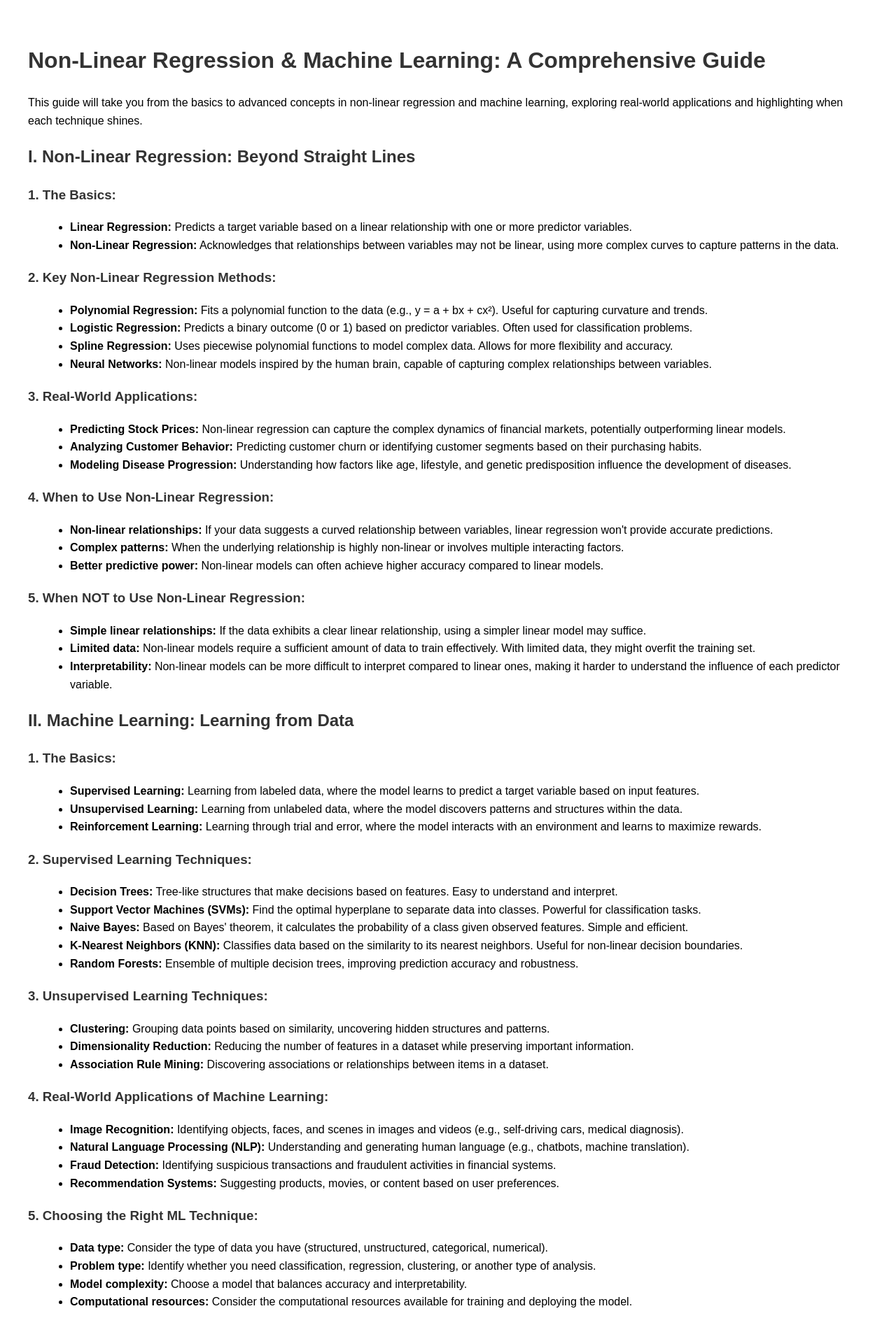
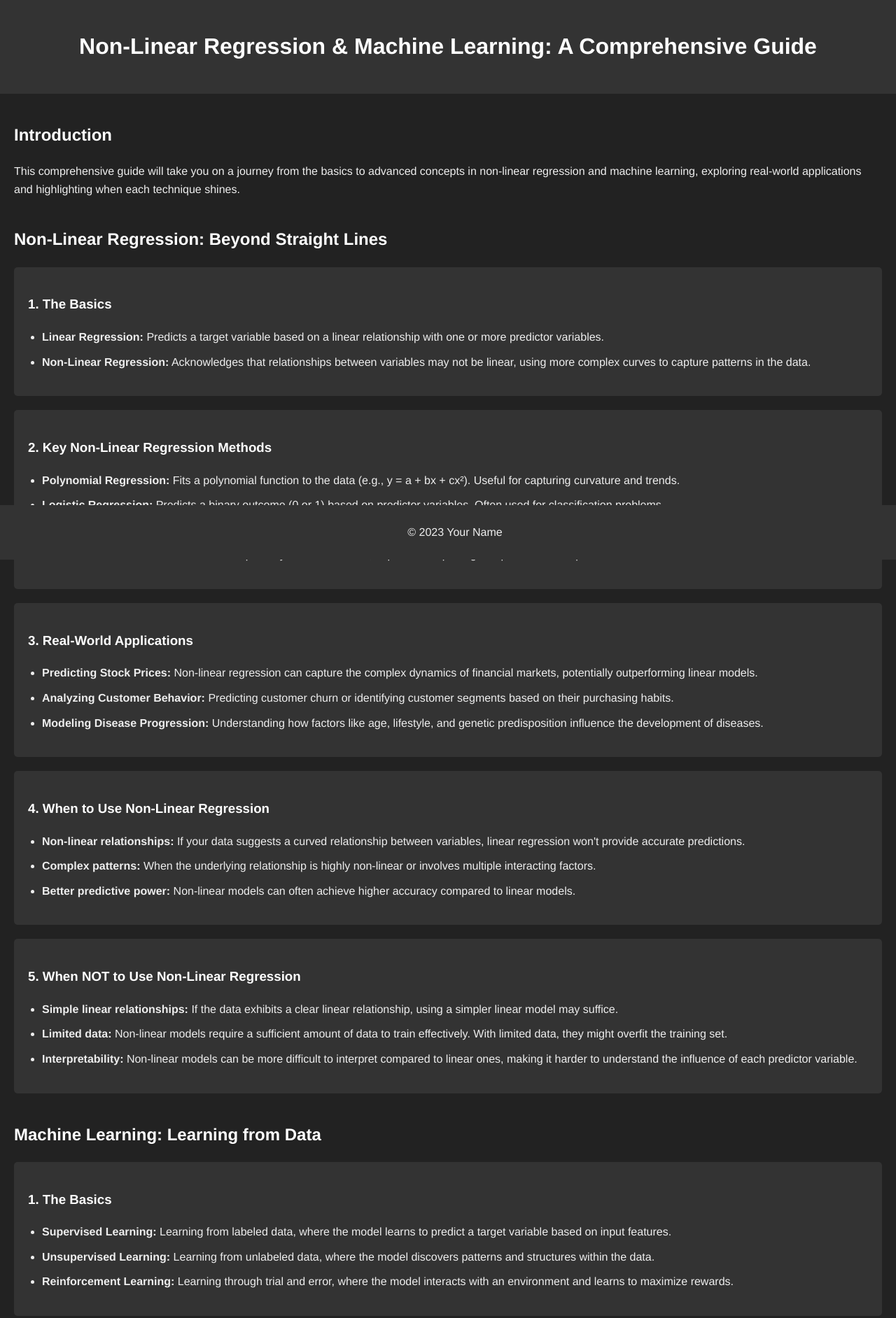
Before and after one commit to loydteds/non-linear-regression-guide, a plain HTML site: page index.html in a window 1280 px wide. Shown: the top 1884 px of the page at 70% size. Drawn offline with Linux system fonts and the light colour scheme.

Commit message:
Add files via upload

```diff
--- a/index.html
+++ b/index.html
@@ -3,124 +3,144 @@
 <head>
     <meta charset="UTF-8">
     <meta name="viewport" content="width=device-width, initial-scale=1.0">
-    <title>Non-Linear Regression & Machine Learning: A Comprehensive Guide</title>
-    <style>
-        body {
-            font-family: Arial, sans-serif;
-            line-height: 1.6;
-            margin: 20px;
-            padding: 20px;
-        }
-        h1, h2, h3, h4 {
-            color: #333;
-        }
-        ul {
-            list-style-type: disc;
-            margin-left: 20px;
-        }
-        p {
-            margin-bottom: 20px;
-        }
-    </style>
+    <title>Non-Linear Regression & Machine Learning</title>
+    <link rel="stylesheet" href="style.css">
 </head>
 <body>
+    <header>
         <h1>Non-Linear Regression & Machine Learning: A Comprehensive Guide</h1>
-    <p>This guide will take you from the basics to advanced concepts in non-linear regression and machine learning, exploring real-world applications and highlighting when each technique shines.</p>
+    </header>
 
-    <h2>I. Non-Linear Regression: Beyond Straight Lines</h2>
-    <h3>1. The Basics:</h3>
+    <main>
+        <section id="introduction">
+            <h2>Introduction</h2>
+            <p>This comprehensive guide will take you on a journey from the basics to advanced concepts in non-linear regression and machine learning, exploring real-world applications and highlighting when each technique shines. </p>
+        </section>
+
+        <section id="non-linear-regression">
+            <h2>Non-Linear Regression: Beyond Straight Lines</h2>
+            <div class="content-block">
+                <h3>1. The Basics</h3>
                 <ul>
                     <li><strong>Linear Regression:</strong> Predicts a target variable based on a linear relationship with one or more predictor variables.</li>
                     <li><strong>Non-Linear Regression:</strong> Acknowledges that relationships between variables may not be linear, using more complex curves to capture patterns in the data.</li>
                 </ul>
-
-    <h3>2. Key Non-Linear Regression Methods:</h3>
+            </div>
+            <div class="content-block">
+                <h3>2. Key Non-Linear Regression Methods</h3>
                 <ul>
                     <li><strong>Polynomial Regression:</strong> Fits a polynomial function to the data (e.g., y = a + bx + cx²). Useful for capturing curvature and trends.</li>
                     <li><strong>Logistic Regression:</strong> Predicts a binary outcome (0 or 1) based on predictor variables. Often used for classification problems.</li>
                     <li><strong>Spline Regression:</strong> Uses piecewise polynomial functions to model complex data. Allows for more flexibility and accuracy.</li>
                     <li><strong>Neural Networks:</strong> Non-linear models inspired by the human brain, capable of capturing complex relationships between variables.</li>
                 </ul>
+            </div>
+            <div class="content-block">
+                <h3>3. Real-World Applications</h3>
+                <ul>
+                    <li><strong>Predicting Stock Prices:</strong>  Non-linear regression can capture the complex dynamics of financial markets, potentially outperforming linear models.</li>
+                    <li><strong>Analyzing Customer Behavior:</strong>  Predicting customer churn or identifying customer segments based on their purchasing habits.</li>
+                    <li><strong>Modeling Disease Progression:</strong>  Understanding how factors like age, lifestyle, and genetic predisposition influence the development of diseases.</li>
+                </ul>
+            </div>
+            <div class="content-block">
+                <h3>4. When to Use Non-Linear Regression</h3>
+                <ul>
+                    <li><strong>Non-linear relationships:</strong>  If your data suggests a curved relationship between variables, linear regression won't provide accurate predictions.</li>
+                    <li><strong>Complex patterns:</strong>  When the underlying relationship is highly non-linear or involves multiple interacting factors.</li>
+                    <li><strong>Better predictive power:</strong>  Non-linear models can often achieve higher accuracy compared to linear models.</li>
+                </ul>
+            </div>
+            <div class="content-block">
+                <h3>5. When NOT to Use Non-Linear Regression</h3>
+                <ul>
+                    <li><strong>Simple linear relationships:</strong>  If the data exhibits a clear linear relationship, using a simpler linear model may suffice.</li>
+                    <li><strong>Limited data:</strong>  Non-linear models require a sufficient amount of data to train effectively. With limited data, they might overfit the training set.</li>
+                    <li><strong>Interpretability:</strong>  Non-linear models can be more difficult to interpret compared to linear ones, making it harder to understand the influence of each predictor variable.</li>
+                </ul>
+            </div>
+        </section>
 
-    <h3>3. Real-World Applications:</h3>
+        <section id="machine-learning">
+            <h2>Machine Learning:  Learning from Data</h2>
+            <div class="content-block">
+                <h3>1. The Basics</h3>
                 <ul>
-        <li><strong>Predicting Stock Prices:</strong> Non-linear regression can capture the complex dynamics of financial markets, potentially outperforming linear models.</li>
-        <li><strong>Analyzing Customer Behavior:</strong> Predicting customer churn or identifying customer segments based on their purchasing habits.</li>
-        <li><strong>Modeling Disease Progression:</strong> Understanding how factors like age, lifestyle, and genetic predisposition influence the development of diseases.</li>
+                    <li><strong>Supervised Learning:</strong>  Learning from labeled data, where the model learns to predict a target variable based on input features.</li>
+                    <li><strong>Unsupervised Learning:</strong>  Learning from unlabeled data, where the model discovers patterns and structures within the data.</li>
+                    <li><strong>Reinforcement Learning:</strong>  Learning through trial and error, where the model interacts with an environment and learns to maximize rewards.</li>
                 </ul>
+            </div>
+            <div class="content-block">
+                <h3>2. Supervised Learning Techniques</h3>
+                <ul>
+                    <li><strong>Decision Trees:</strong>  Tree-like structures that make decisions based on features. Easy to understand and interpret.</li>
+                    <li><strong>Support Vector Machines (SVMs):</strong>  Find the optimal hyperplane to separate data into classes. Powerful for classification tasks.</li>
+                    <li><strong>Naive Bayes:</strong>  Based on Bayes' theorem, it calculates the probability of a class given observed features. Simple and efficient.</li>
+                    <li><strong>K-Nearest Neighbors (KNN):</strong>  Classifies data based on the similarity to its nearest neighbors. Useful for non-linear decision boundaries.</li>
+                    <li><strong>Random Forests:</strong>  Ensemble of multiple decision trees, improving prediction accuracy and robustness.</li>
+                </ul>
+            </div>
+            <div class="content-block">
+                <h3>3. Unsupervised Learning Techniques</h3>
+                <ul>
+                    <li><strong>Clustering:</strong>  Grouping data points based on similarity, uncovering hidden structures and patterns.</li>
+                    <li><strong>Dimensionality Reduction:</strong>  Reducing the number of features in a dataset while preserving important information.</li>
+                    <li><strong>Association Rule Mining:</strong>  Discovering associations or relationships between items in a dataset.</li>
+                </ul>
+            </div>
+            <div class="content-block">
+                <h3>4. Real-World Applications of Machine Learning</h3>
+                <ul>
+                    <li><strong>Image Recognition:</strong>  Identifying objects, faces, and scenes in images and videos (e.g., self-driving cars, medical diagnosis).</li>
+                    <li><strong>Natural Language Processing (NLP):</strong>  Understanding and generating human language (e.g., chatbots, machine translation).</li>
+                    <li><strong>Fraud Detection:</strong>  Identifying suspicious transactions and fraudulent activities in financial systems.</li>
+                    <li><strong>Recommendation Systems:</strong>  Suggesting products, movies, or content based on user preferences.</li>
+                </ul>
+            </div>
+            <div class="content-block">
+                <h3>5. Choosing the Right ML Technique</h3>
+                <ul>
+                    <li><strong>Data type:</strong>  Consider the type of data you have (structured, unstructured, categorical, numerical).</li>
+                    <li><strong>Problem type:</strong>  Identify whether you need classification, regression, clustering, or another type of analysis.</li>
+                    <li><strong>Model complexity:</strong>  Choose a model that balances accuracy and interpretability.</li>
+                    <li><strong>Computational resources:</strong>  Consider the computational resources available for training and deploying the model.</li>
+                </ul>
+            </div>
+        </section>
 
-    <h3>4. When to Use Non-Linear Regression:</h3>
-    <ul>
-        <li><strong>Non-linear relationships:</strong> If your data suggests a curved relationship between variables, linear regression won't provide accurate predictions.</li>
-        <li><strong>Complex patterns:</strong> When the underlying relationship is highly non-linear or involves multiple interacting factors.</li>
-        <li><strong>Better predictive power:</strong> Non-linear models can often achieve higher accuracy compared to linear models.</li>
-    </ul>
-
-    <h3>5. When NOT to Use Non-Linear Regression:</h3>
-    <ul>
-        <li><strong>Simple linear relationships:</strong> If the data exhibits a clear linear relationship, using a simpler linear model may suffice.</li>
-        <li><strong>Limited data:</strong> Non-linear models require a sufficient amount of data to train effectively. With limited data, they might overfit the training set.</li>
-        <li><strong>Interpretability:</strong> Non-linear models can be more difficult to interpret compared to linear ones, making it harder to understand the influence of each predictor variable.</li>
-    </ul>
-
-    <h2>II. Machine Learning: Learning from Data</h2>
-    <h3>1. The Basics:</h3>
-    <ul>
-        <li><strong>Supervised Learning:</strong> Learning from labeled data, where the model learns to predict a target variable based on input features.</li>
-        <li><strong>Unsupervised Learning:</strong> Learning from unlabeled data, where the model discovers patterns and structures within the data.</li>
-        <li><strong>Reinforcement Learning:</strong> Learning through trial and error, where the model interacts with an environment and learns to maximize rewards.</li>
-    </ul>
-
-    <h3>2. Supervised Learning Techniques:</h3>
-    <ul>
-        <li><strong>Decision Trees:</strong> Tree-like structures that make decisions based on features. Easy to understand and interpret.</li>
-        <li><strong>Support Vector Machines (SVMs):</strong> Find the optimal hyperplane to separate data into classes. Powerful for classification tasks.</li>
-        <li><strong>Naive Bayes:</strong> Based on Bayes' theorem, it calculates the probability of a class given observed features. Simple and efficient.</li>
-        <li><strong>K-Nearest Neighbors (KNN):</strong> Classifies data based on the similarity to its nearest neighbors. Useful for non-linear decision boundaries.</li>
-        <li><strong>Random Forests:</strong> Ensemble of multiple decision trees, improving prediction accuracy and robustness.</li>
-    </ul>
-
-    <h3>3. Unsupervised Learning Techniques:</h3>
-    <ul>
-        <li><strong>Clustering:</strong> Grouping data points based on similarity, uncovering hidden structures and patterns.</li>
-        <li><strong>Dimensionality Reduction:</strong> Reducing the number of features in a dataset while preserving important information.</li>
-        <li><strong>Association Rule Mining:</strong> Discovering associations or relationships between items in a dataset.</li>
-    </ul>
-
-    <h3>4. Real-World Applications of Machine Learning:</h3>
-    <ul>
-        <li><strong>Image Recognition:</strong> Identifying objects, faces, and scenes in images and videos (e.g., self-driving cars, medical diagnosis).</li>
-        <li><strong>Natural Language Processing (NLP):</strong> Understanding and generating human language (e.g., chatbots, machine translation).</li>
-        <li><strong>Fraud Detection:</strong> Identifying suspicious transactions and fraudulent activities in financial systems.</li>
-        <li><strong>Recommendation Systems:</strong> Suggesting products, movies, or content based on user preferences.</li>
-    </ul>
-
-    <h3>5. Choosing the Right ML Technique:</h3>
-    <ul>
-        <li><strong>Data type:</strong> Consider the type of data you have (structured, unstructured, categorical, numerical).</li>
-        <li><strong>Problem type:</strong> Identify whether you need classification, regression, clustering, or another type of analysis.</li>
-        <li><strong>Model complexity:</strong> Choose a model that balances accuracy and interpretability.</li>
-        <li><strong>Computational resources:</strong> Consider the computational resources available for training and deploying the model.</li>
-    </ul>
-
-    <h2>III. When to Use Statistical Techniques and When Not</h2>
+        <section id="when-to-use">
+            <h2>When to Use Statistical Techniques and When Not</h2>
+            <div class="content-block">
                 <h3>Use statistical techniques when:</h3>
                 <ul>
-        <li><strong>Understanding data:</strong> Gaining insights into the relationships between variables and patterns within the data.</li>
-        <li><strong>Predictive modeling:</strong> Creating models to predict future outcomes or values.</li>
-        <li><strong>Data analysis:</strong> Extracting meaningful information and knowledge from data.</li>
-        <li><strong>Decision-making:</strong> Supporting data-driven decisions based on evidence and analysis.</li>
+                    <li><strong>Understanding data:</strong>  Gaining insights into the relationships between variables and patterns within the data.</li>
+                    <li><strong>Predictive modeling:</strong>  Creating models to predict future outcomes or values.</li>
+                    <li><strong>Data analysis:</strong>  Extracting meaningful information and knowledge from data.</li>
+                    <li><strong>Decision-making:</strong>  Supporting data-driven decisions based on evidence and analysis.</li>
                 </ul>
-
+            </div>
+            <div class="content-block">
                 <h3>Do not use statistical techniques when:</h3>
                 <ul>
-        <li><strong>Lack of data:</strong> Insufficient data can lead to unreliable results and inaccurate conclusions.</li>
-        <li><strong>Inappropriate assumptions:</strong> Using methods based on incorrect assumptions can result in biased or misleading outcomes.</li>
-        <li><strong>Ethical considerations:</strong> Using statistical techniques for unethical purposes or without considering potential biases.</li>
+                    <li><strong>Lack of data:</strong>  Insufficient data can lead to unreliable results and inaccurate conclusions.</li>
+                    <li><strong>Inappropriate assumptions:</strong>  Using methods based on incorrect assumptions can result in biased or misleading outcomes.</li>
+                    <li><strong>Ethical considerations:</strong>  Using statistical techniques for unethical purposes or without considering potential biases.</li>
                 </ul>
+            </div>
+        </section>
 
-    <h2>IV. Conclusion</h2>
-    <p>Non-linear regression and machine learning are powerful tools for extracting insights and making predictions from data. By understanding the different techniques and their strengths and limitations, you can effectively apply them to a wide range of real-world problems, from financial forecasting to healthcare diagnostics.</p>
+        <section id="conclusion">
+            <h2>Conclusion</h2>
+            <p>Non-linear regression and machine learning are powerful tools for extracting insights and making predictions from data. By understanding the different techniques and their strengths and limitations, you can effectively apply them to a wide range of real-world problems, from financial forecasting to healthcare diagnostics. </p>
             <p>Remember to carefully consider the nature of your data, the goals of your analysis, and ethical considerations to make informed decisions about the statistical and machine learning methods you choose.</p>
+        </section>
+    </main>
+
+    <footer>
+        <p>© 2023 Your Name</p>
+    </footer>
+
+    <script src="script.js"></script>
 </body>
 </html>
--- /dev/null
+++ b/style.css
@@ -0,0 +1,62 @@
+/* style.css */
+body {
+    background-color: #222;
+    color: #eee;
+    font-family: 'Helvetica Neue', Arial, sans-serif;
+    margin: 0;
+    padding: 0;
+    line-height: 1.6;
+}
+
+header {
+    background-color: #333;
+    padding: 20px;
+    text-align: center;
+}
+
+h1, h2, h3 {
+    color: #fff;
+}
+
+main {
+    padding: 20px;
+}
+
+section {
+    margin-bottom: 40px;
+}
+
+.content-block {
+    background-color: #333;
+    padding: 20px;
+    margin-bottom: 20px;
+    border-radius: 5px;
+}
+
+ul {
+    list-style-type: disc;
+    padding-left: 20px;
+}
+
+li {
+    margin-bottom: 10px;
+}
+
+footer {
+    background-color: #333;
+    text-align: center;
+    padding: 10px;
+    position: fixed;
+    bottom: 0;
+    width: 100%;
+}
+
+/* GitHub-style link styling */
+a {
+    color: #007bff;
+    text-decoration: none;
+}
+
+a:hover {
+    text-decoration: underline;
+}
```
Lines whose indentation alone changed are shown as unchanged.
